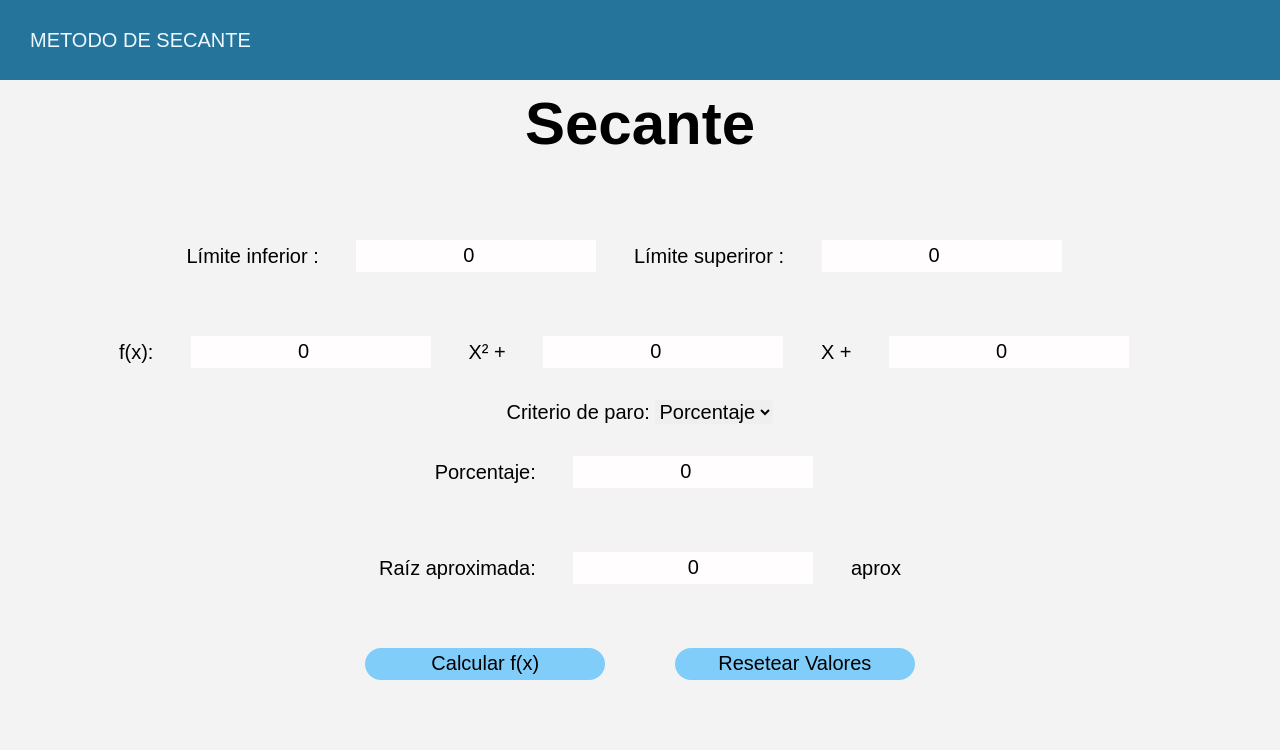
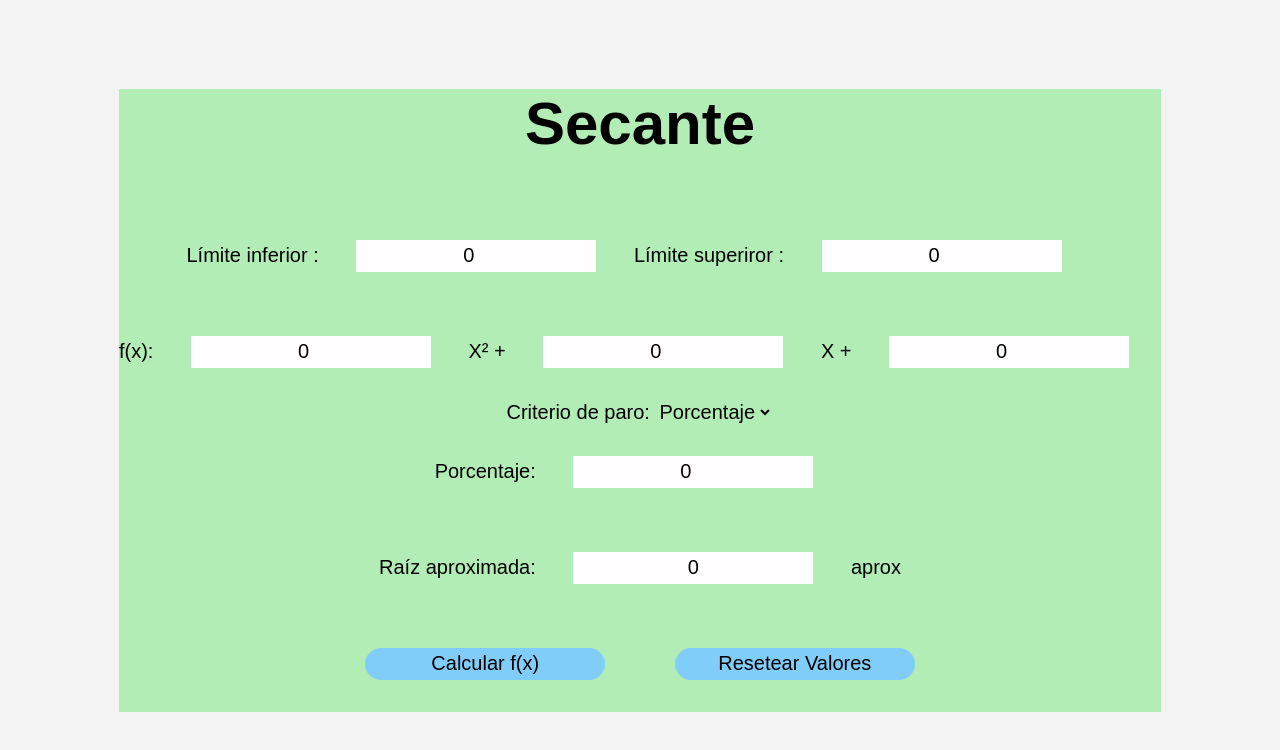
Before and after one commit to kevingt7/Biseccion, a plain HTML site: page Parcial 2/secante.html in a window 1280 px wide. Drawn offline with Linux system fonts and the light colour scheme.

Commit message:
Programa1

```diff
--- a/Parcial 2/bis_styles.css
+++ b/Parcial 2/bis_styles.css
@@ -4,6 +4,7 @@
   border: 0;
   font-size: 100%;
   vertical-align: baseline;
+  background-color: #b1edb5;
 }
 h4{
   margin-bottom: 50px;
@@ -15,6 +16,7 @@ body{
 text-align: center;
 font-family: Arial;
 }
+
 
 .head{
   display: flex;
--- a/Parcial 2/css/estilos.css
+++ b/Parcial 2/css/estilos.css
@@ -1,7 +1,7 @@
 
 @import url('https://fonts.googleapis.com/css2?family=Poppins:ital,wght@0,400;0,600;1,300;1,700&display=swap');
 body {font-family: 'Poppins', sans-serif;
-    background-color: #b1edb5;
+  background-color: #b1edb5;
   }
   .datos {
     width: 500px;
--- a/Parcial 2/secant_styles.css
+++ b/Parcial 2/secant_styles.css
@@ -4,6 +4,7 @@
   border: 0;
   font-size: 100%;
   vertical-align: baseline;
+  background-color: #b1edb5;
 }
 h4{
   margin-bottom: 50px;
--- a/Parcial 2/secante.html
+++ b/Parcial 2/secante.html
@@ -3,20 +3,11 @@
     <head>
         <meta charset="UTF-8">
         <meta name="viewport" content="width=device-width, initial-scale=1.0">
-        <!-- OWN CSS FILES-->
         <link rel="stylesheet" href="./secant_styles.css"  type="text/css" />
-        <!-- END OWN CSS FILES-->
         <script type="text/javascript" src="./secant.js"></script>
         <title>Método de Secante </title>
     </head>
     <body>
-      <div class="head">
-        <div class="logo">
-            <a href="">Metodo de Secante</a>
-        </div>
-        <nav class="navbar">
-        </nav>
-    </div>
     <header class="content header">
       <div id="Secante">
         <h4> Secante</h4>
```
Also changed, not shown: Parcial 2/biseccion.html (+0 -7 lines), Parcial 2/index.html (+1 -1 lines).
